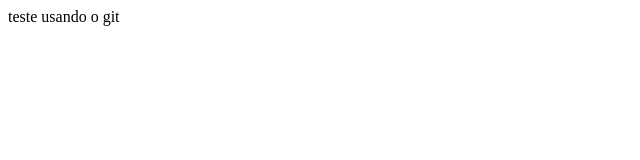
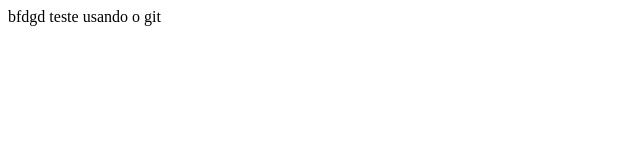
Before and after one commit to btisoniapp/testes2, a plain HTML site: page index.html in a window 1280 px wide. Shown: the full height of the page, 0-640 px from the left. Drawn offline with Linux system fonts and the light colour scheme.

Commit message:
criei o arquivo index do projeto

```diff
--- a/index.html
+++ b/index.html
@@ -6,7 +6,7 @@
     <title>Document</title>
 </head>
 <body>
-
+    bfdgd
     teste usando o git
 </body>
 </html>
```
